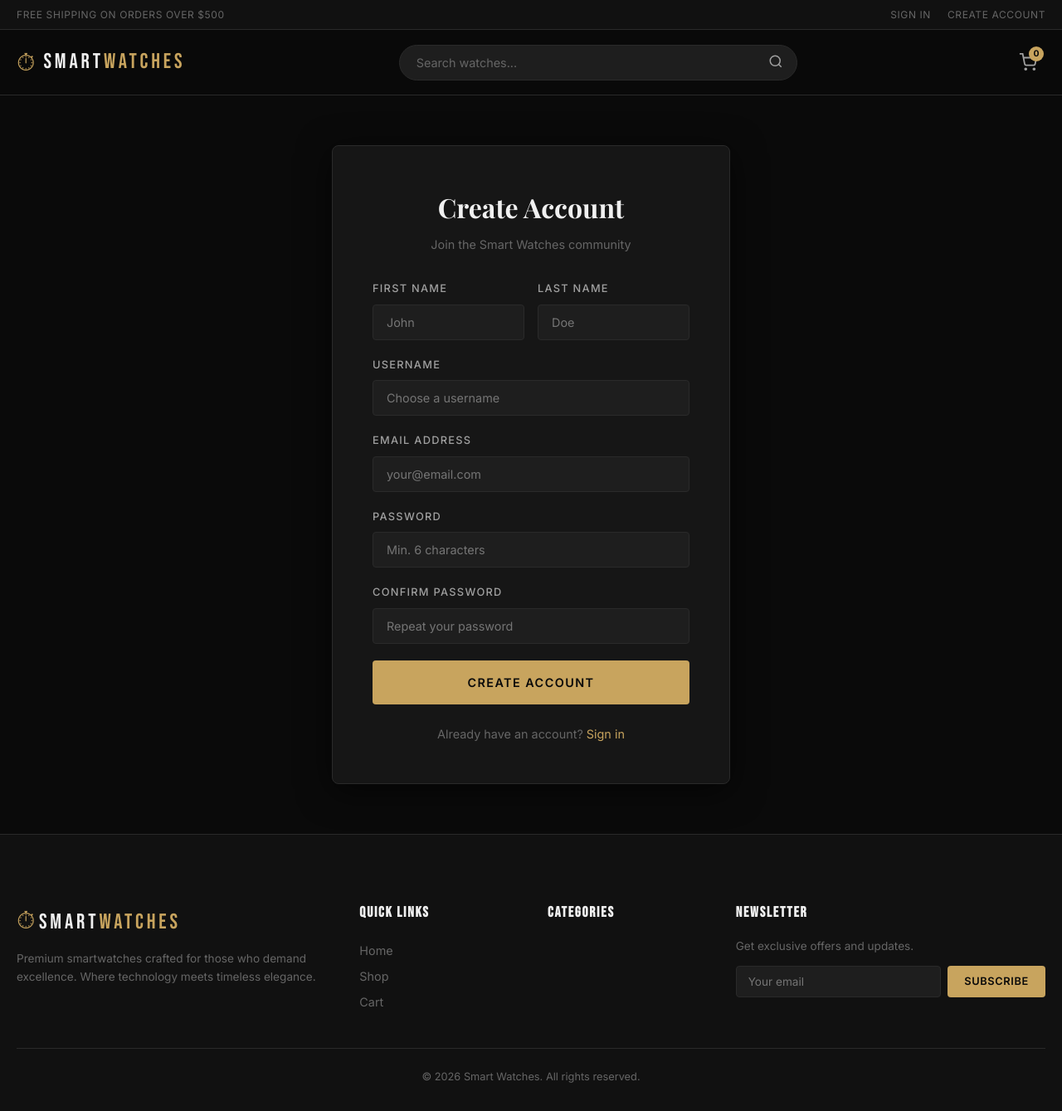
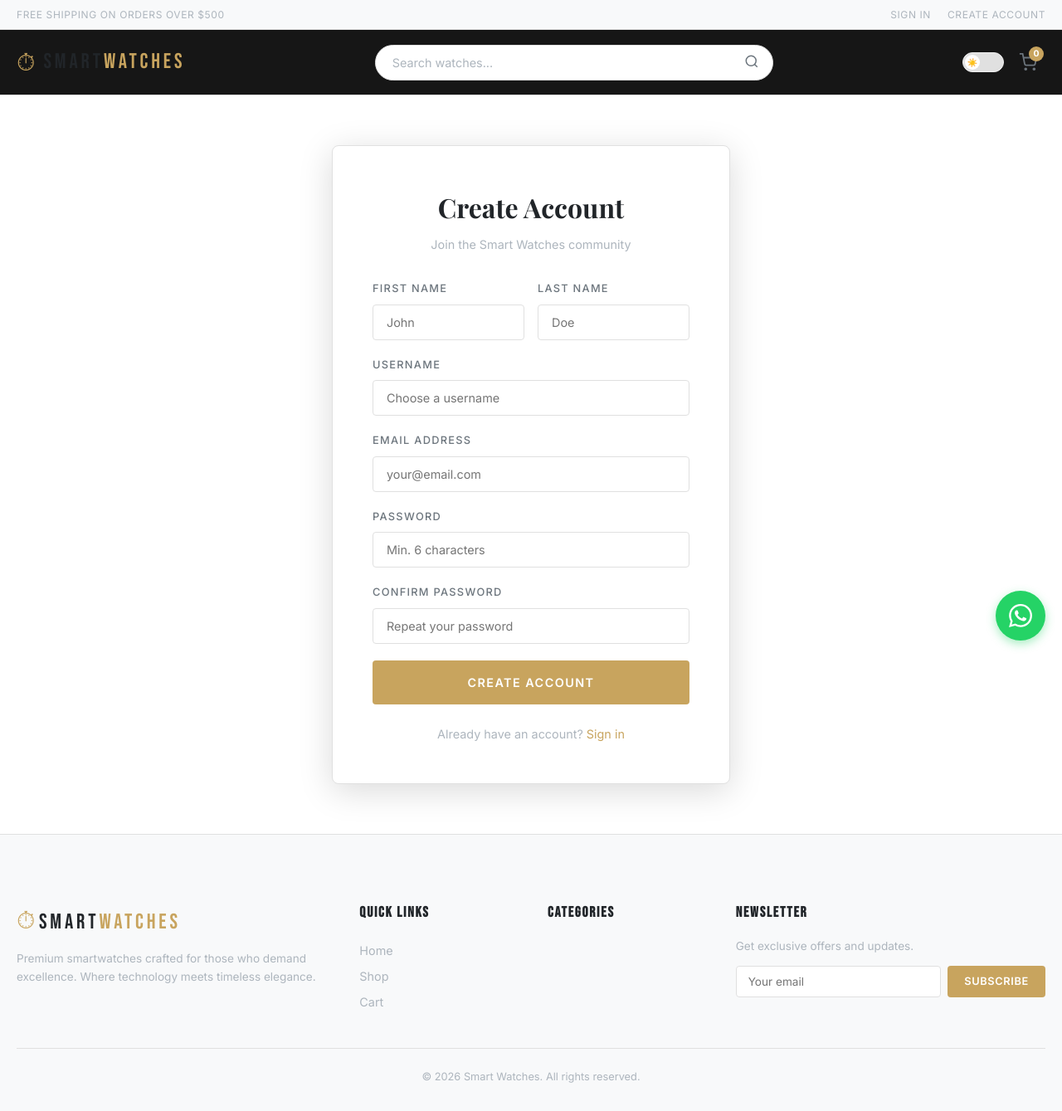
Before and after one commit to yawriches/digital, a Flask app: page /auth/signup in a window 1280 px wide. Shown: the whole page at 83% size. Run offline with Flask 3, Linux system fonts and the light colour scheme; data that the repository does not hold is empty.

Commit message:
Add light/dark mode toggle and WhatsApp widget
- Light mode is now the default theme
- Added theme toggle button in navigation with sun/moon icons
- Implemented smooth theme switching with localStorage persistence
- Added floating WhatsApp widget with bounce animation
- WhatsApp button links to: https://wa.me/233256432395/?text=Hi,+I+need+a+watch
- Theme preference is saved and restored across sessions
- All UI elements adapt to both light and dark themes

```diff
--- a/app/static/css/style.css
+++ b/app/static/css/style.css
@@ -1,8 +1,39 @@
 /* ==========================================
-   SMART WATCHES - Premium Dark Theme
+   SMART WATCHES - Light/Dark Theme System
    ========================================== */
 
+/* Default Light Theme */
 :root {
+    --bg-primary: #ffffff;
+    --bg-secondary: #f8f9fa;
+    --bg-card: #ffffff;
+    --bg-elevated: #ffffff;
+    --bg-input: #ffffff;
+    --border-color: #e0e0e0;
+    --border-light: #f0f0f0;
+    --text-primary: #212529;
+    --text-secondary: #6c757d;
+    --text-muted: #adb5bd;
+    --gold: #c8a45e;
+    --gold-light: #d4b96e;
+    --gold-dark: #a88a3e;
+    --accent: #c8a45e;
+    --danger: #dc3545;
+    --success: #28a745;
+    --info: #007bff;
+    --warning: #ffc107;
+    --font-display: 'Playfair Display', Georgia, serif;
+    --font-body: 'Inter', -apple-system, sans-serif;
+    --font-heading: 'Bebas Neue', Impact, sans-serif;
+    --shadow: 0 4px 24px rgba(0,0,0,0.1);
+    --shadow-lg: 0 8px 40px rgba(0,0,0,0.15);
+    --radius: 4px;
+    --radius-lg: 8px;
+    --transition: all 0.3s cubic-bezier(0.4, 0, 0.2, 1);
+}
+
+/* Dark Theme */
+[data-theme="dark"] {
     --bg-primary: #0a0a0a;
     --bg-secondary: #111111;
     --bg-card: #161616;
@@ -21,14 +52,8 @@
     --success: #27ae60;
     --info: #3498db;
     --warning: #f39c12;
-    --font-display: 'Playfair Display', Georgia, serif;
-    --font-body: 'Inter', -apple-system, sans-serif;
-    --font-heading: 'Bebas Neue', Impact, sans-serif;
     --shadow: 0 4px 24px rgba(0,0,0,0.4);
     --shadow-lg: 0 8px 40px rgba(0,0,0,0.6);
-    --radius: 4px;
-    --radius-lg: 8px;
-    --transition: all 0.3s cubic-bezier(0.4, 0, 0.2, 1);
 }
 
 * { margin: 0; padding: 0; box-sizing: border-box; }
@@ -798,6 +823,114 @@ img { max-width: 100%; height: auto; }
 .page-title { font-family: var(--font-display); font-size: 2.2rem; margin-bottom: 8px; }
 .page-subtitle { color: var(--text-muted); font-size: 0.95rem; }
 
+/* Theme Toggle Button */
+.theme-toggle {
+    position: relative;
+    width: 50px;
+    height: 24px;
+    background: var(--border-color);
+    border-radius: 12px;
+    cursor: pointer;
+    transition: var(--transition);
+    border: 1px solid var(--border-light);
+}
+
+.theme-toggle:hover {
+    background: var(--gold);
+}
+
+.theme-toggle-slider {
+    position: absolute;
+    top: 2px;
+    left: 2px;
+    width: 18px;
+    height: 18px;
+    background: white;
+    border-radius: 50%;
+    transition: var(--transition);
+    display: flex;
+    align-items: center;
+    justify-content: center;
+    font-size: 10px;
+}
+
+[data-theme="dark"] .theme-toggle-slider {
+    left: 28px;
+    background: var(--gold);
+}
+
+.theme-toggle-slider::before {
+    content: "☀️";
+}
+
+[data-theme="dark"] .theme-toggle-slider::before {
+    content: "🌙";
+}
+
+/* WhatsApp Widget */
+.whatsapp-widget {
+    position: fixed;
+    bottom: 20px;
+    right: 20px;
+    z-index: 1000;
+}
+
+.whatsapp-button {
+    display: flex;
+    align-items: center;
+    justify-content: center;
+    width: 60px;
+    height: 60px;
+    background: #25D366;
+    border-radius: 50%;
+    color: white;
+    font-size: 28px;
+    text-decoration: none;
+    box-shadow: 0 4px 12px rgba(37, 211, 102, 0.4);
+    transition: var(--transition);
+    animation: whatsapp-bounce 2s infinite;
+}
+
+.whatsapp-button:hover {
+    transform: scale(1.1);
+    box-shadow: 0 6px 20px rgba(37, 211, 102, 0.6);
+    color: white;
+}
+
+@keyframes whatsapp-bounce {
+    0%, 20%, 50%, 80%, 100% {
+        transform: translateY(0);
+    }
+    40% {
+        transform: translateY(-10px);
+    }
+    60% {
+        transform: translateY(-5px);
+    }
+}
+
+.whatsapp-tooltip {
+    position: absolute;
+    bottom: 70px;
+    right: 0;
+    background: var(--bg-card);
+    color: var(--text-primary);
+    padding: 12px 16px;
+    border-radius: var(--radius);
+    border: 1px solid var(--border-color);
+    box-shadow: var(--shadow);
+    white-space: nowrap;
+    font-size: 14px;
+    opacity: 0;
+    visibility: hidden;
+    transition: var(--transition);
+}
+
+.whatsapp-widget:hover .whatsapp-tooltip {
+    opacity: 1;
+    visibility: visible;
+}
+
 .order-detail-grid { display: grid; grid-template-columns: 1fr 1fr; gap: 24px; margin-bottom: 32px; }
 .order-detail-card {
     background: var(--bg-card); border: 1px solid var(--border-color);
--- a/app/templates/base.html
+++ b/app/templates/base.html
@@ -49,6 +49,11 @@
             </div>
 
             <div class="nav-actions">
+                <!-- Theme Toggle -->
+                <div class="theme-toggle" id="themeToggle" title="Toggle theme">
+                    <div class="theme-toggle-slider"></div>
+                </div>
+
                 {% if current_user.is_authenticated %}
                 <a href="{{ url_for('main.wishlist') }}" class="nav-icon-btn" title="Wishlist">
                     <svg width="22" height="22" viewBox="0 0 24 24" fill="none" stroke="currentColor" stroke-width="2"><path d="M20.84 4.61a5.5 5.5 0 0 0-7.78 0L12 5.67l-1.06-1.06a5.5 5.5 0 0 0-7.78 7.78l1.06 1.06L12 21.23l7.78-7.78 1.06-1.06a5.5 5.5 0 0 0 0-7.78z"/></svg>
@@ -155,7 +160,34 @@
         </div>
     </footer>
 
+    <!-- WhatsApp Widget -->
+    <div class="whatsapp-widget">
+        <div class="whatsapp-tooltip">Chat with us on WhatsApp!</div>
+        <a href="https://wa.me/233256432395/?text=Hi,+I+need+a+watch" target="_blank" class="whatsapp-button" title="Chat on WhatsApp">
+            <svg width="28" height="28" viewBox="0 0 24 24" fill="currentColor">
+                <path d="M17.472 14.382c-.297-.149-1.758-.867-2.03-.967-.273-.099-.471-.149-.67.149-.197.297-.767.966-.94 1.164-.173.199-.347.223-.644.074-.297-.149-1.255-.462-2.39-1.475-.883-.788-1.48-1.761-1.653-2.059-.173-.297-.018-.458.13-.606.134-.133.297-.347.446-.521.151-.172.2-.296.3-.495.099-.198.05-.372-.025-.521-.075-.148-.669-1.611-.916-2.206-.242-.579-.487-.501-.669-.51l-.57-.01c-.198 0-.52.074-.792.372s-1.04 1.016-1.04 2.479 1.065 2.876 1.215 3.074c.149.198 2.095 3.2 5.076 4.487.709.306 1.263.489 1.694.626.712.226 1.36.194 1.872.118.571-.083 1.758-.719 2.006-1.413.248-.695.248-1.29.173-1.414-.074-.123-.272-.198-.57-.347m-5.421 7.403h-.004a9.87 9.87 0 01-5.031-1.378l-.361-.214-3.741.982.998-3.648-.235-.374a9.86 9.86 0 01-1.51-5.26c.001-5.45 4.436-9.884 9.888-9.884 2.64 0 5.122 1.03 6.988 2.898a9.825 9.825 0 012.893 6.994c-.003 5.45-4.437 9.884-9.885 9.884m8.413-18.297A11.815 11.815 0 0012.05 0C5.495 0 .16 5.335.157 11.892c0 2.096.547 4.142 1.588 5.945L.057 24l6.305-1.654a11.882 11.882 0 005.683 1.448h.005c6.554 0 11.89-5.335 11.893-11.893a11.821 11.821 0 00-3.48-8.413Z"/>
+            </svg>
+        </a>
+    </div>
+
     <script src="{{ url_for('static', filename='js/main.js') }}"></script>
+    <script>
+        // Theme Toggle Functionality
+        const themeToggle = document.getElementById('themeToggle');
+        const html = document.documentElement;
+
+        // Load saved theme or default to light
+        const savedTheme = localStorage.getItem('theme') || 'light';
+        html.setAttribute('data-theme', savedTheme);
+
+        themeToggle.addEventListener('click', () => {
+            const currentTheme = html.getAttribute('data-theme');
+            const newTheme = currentTheme === 'light' ? 'dark' : 'light';
+
+            html.setAttribute('data-theme', newTheme);
+            localStorage.setItem('theme', newTheme);
+        });
+    </script>
     {% block extra_js %}{% endblock %}
 </body>
 </html>
```
